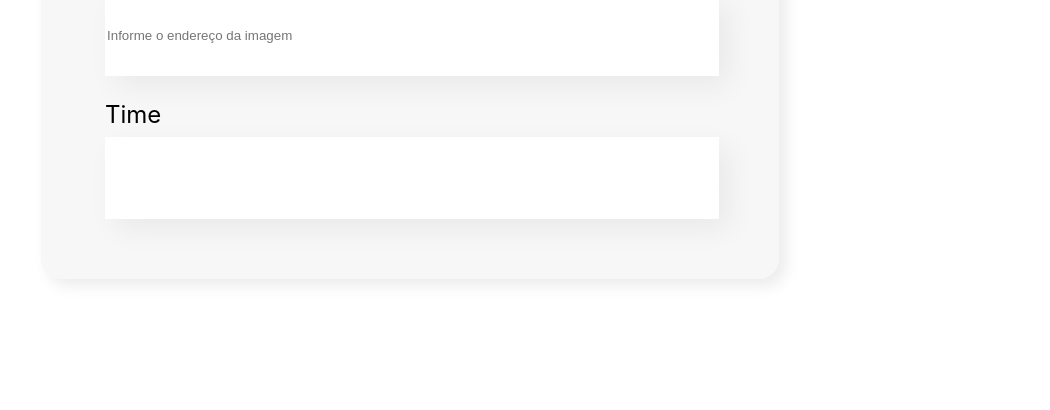
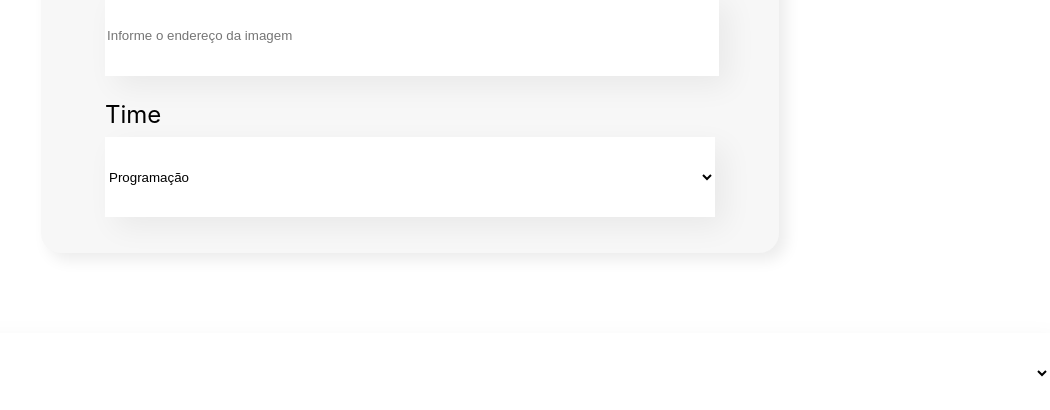
Before and after one commit to dev-douglas-oliveira/Organo-ProjetoReact, a React (Create React App) app in the folder organo/: page / in a window 1280 px wide. Shown: the part 1016-1426 px from the top of the page, without its empty margins (230-1280 px from the left). Before the commit the page ends 1375 px from the top, so only its background shows below. Built offline with nearby package versions, Linux system fonts and the light colour scheme.

Commit message:
criando lista suspensa e adicionando times

```diff
--- a/organo/public/index.html
+++ b/organo/public/index.html
@@ -24,7 +24,7 @@
       work correctly both with client-side routing and a non-root public URL.
       Learn how to configure a non-root public URL by running `npm run build`.
     -->
-    <title>React App</title>
+        <title>Organo App</title>
     </head>
     <body>
         <noscript>You need to enable JavaScript to run this app.</noscript>
@@ -38,6 +38,5 @@
 
       To begin the development, run `npm start` or `yarn start`.
       To create a production bundle, use `npm run build` or `yarn build`.
-    -->
-  </body>
+    --></body>
 </html>
--- a/organo/src/App.js
+++ b/organo/src/App.js
@@ -1,11 +1,13 @@
 import Banner from "./componentes/Banner/index.js";
 import Formulario from "./componentes/Formulario/index.js";
+import ListaSuspensa from "./componentes/ListaSuspensa/index.js";
 
 function App() {
     return (
         <div className="App">
             <Banner />
             <Formulario />
+            <ListaSuspensa />
         </div>
     );
 }
--- a/organo/src/componentes/Formulario/Formulario.js
+++ b/organo/src/componentes/Formulario/Formulario.js
@@ -1,7 +1,17 @@
 import "./Formulario.css";
 import CampoTexto from "../CampoTexto/index.js";
+import ListaSuspensa from "../ListaSuspensa/index";
 
 export const Formulario = () => {
+    const times = [
+        "Programação",
+        "Front-End",
+        "Data Science",
+        "DevOps",
+        "UX e Design",
+        "Mobile",
+        "inovação e Gestão",
+    ];
     return (
         <section className="formulario">
             <form>
@@ -12,7 +22,7 @@
                     label="Imagem"
                     placeholder="Informe o endereço da imagem"
                 />
-                <CampoTexto label="Time" />
+                <ListaSuspensa label="Time" itens={times} />
             </form>
         </section>
     );
--- /dev/null
+++ b/organo/src/componentes/ListaSuspensa/ListaSuspensa.css
@@ -0,0 +1,14 @@
+.lista-suspensa label {
+    display: block;
+    margin-bottom: 0.5rem;
+    font-size: 1.5rem;
+}
+
+.lista-suspensa select {
+    background: #ffffff;
+    border: none;
+    box-shadow: 10px 10px 30px rgba(0, 0, 0, 0.06);
+    border-radius: 0px;
+    height: 5rem;
+    width: 100%;
+}
--- /dev/null
+++ b/organo/src/componentes/ListaSuspensa/ListaSuspensa.js
@@ -0,0 +1,16 @@
+import "./ListaSuspensa.css";
+
+export const ListaSuspensa = (props) => {
+    console.log(props.itens);
+    return (
+        <div className="lista-suspensa">
+            <label>{props.label}</label>
+            <select>
+                {props.itens?.map((item) => {
+                    return <option key={item}>{item}</option>;
+                })}
+                {/* usado o operador "?" para evitar o erro de proprieda nula ou undefined*/}
+            </select>
+        </div>
+    );
+};
--- /dev/null
+++ b/organo/src/componentes/ListaSuspensa/index.js
@@ -0,0 +1,3 @@
+import { ListaSuspensa } from "./ListaSuspensa.js";
+
+export default ListaSuspensa;
```
Lines whose indentation alone changed are shown as unchanged.
